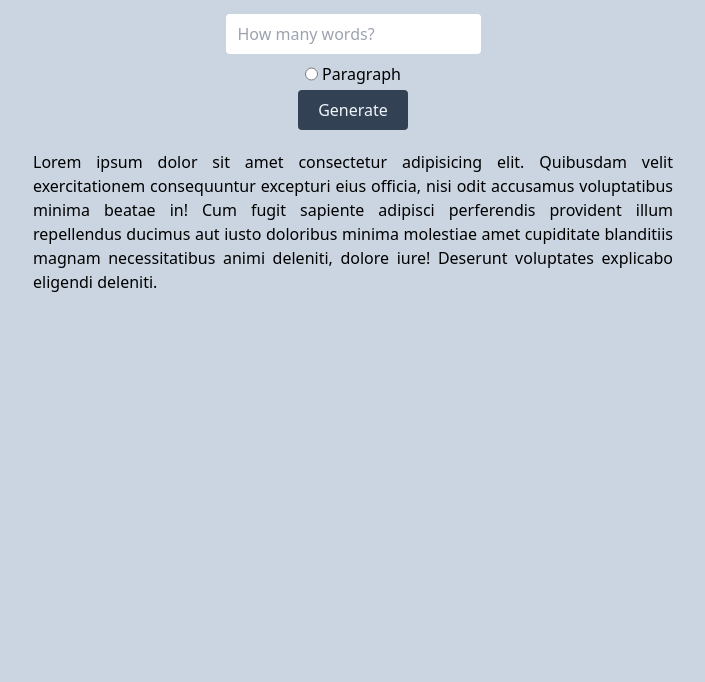
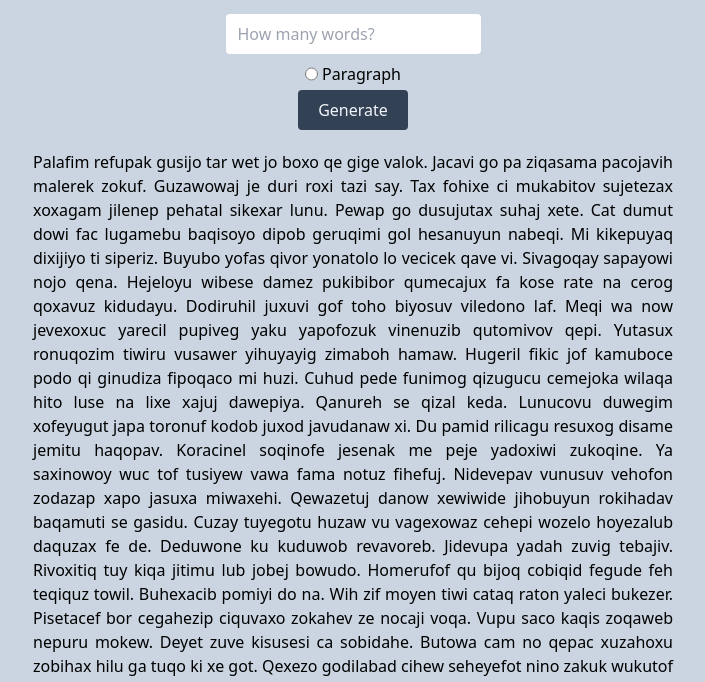
Before and after one commit to niloy143/dummy-text, a plain HTML site: page index.html in a window 1280 px wide. Shown: the part 114-796 px from the top of the page, without its empty margins (287-992 px from the left). Drawn offline with nearby package versions, Linux system fonts and the light colour scheme.

Commit message:
default things set

```diff
--- a/common.js
+++ b/common.js
@@ -33,7 +33,7 @@ const word = () => {
 const generate = (l, p) => {
 
     if (l > 1000000 || l < 1 || !l) {
-        l = 200;
+        l = 500;
     }
 
     let container = [];
--- a/index.html
+++ b/index.html
@@ -17,11 +17,7 @@
     <button class="block mx-auto bg-slate-700 text-slate-100 px-5 py-2 rounded active:border"
         id="generate-button">Generate</button>
     <div class="w-1/2 mx-auto text-justify my-5" id="show-container">
-        <p>Lorem ipsum dolor sit amet consectetur adipisicing elit. Quibusdam velit exercitationem consequuntur
-            excepturi eius officia, nisi odit accusamus voluptatibus minima beatae in! Cum fugit sapiente adipisci
-            perferendis provident illum repellendus ducimus aut iusto doloribus minima molestiae amet cupiditate
-            blanditiis magnam necessitatibus animi deleniti, dolore iure! Deserunt voluptates explicabo eligendi
-            deleniti.</p>
+        <p></p>
     </div>
 
     <script src="common.js"></script>
--- a/main.js
+++ b/main.js
@@ -1,4 +1,6 @@
-document.getElementById('generate-button').addEventListener('click', function () {
+document.getElementById('generate-button').addEventListener('click', show);
+
+function show() {
     const showContainer = document.getElementById('show-container');
     const paragraph = document.getElementById('paragraph').checked;
     const wordCount = getValue('word-count');
@@ -15,5 +17,6 @@ document.getElementById('generate-button').addEventListener('click', function ()
             showContainer.appendChild(p);
         })
     }
+}
 
-})
+show();
```
